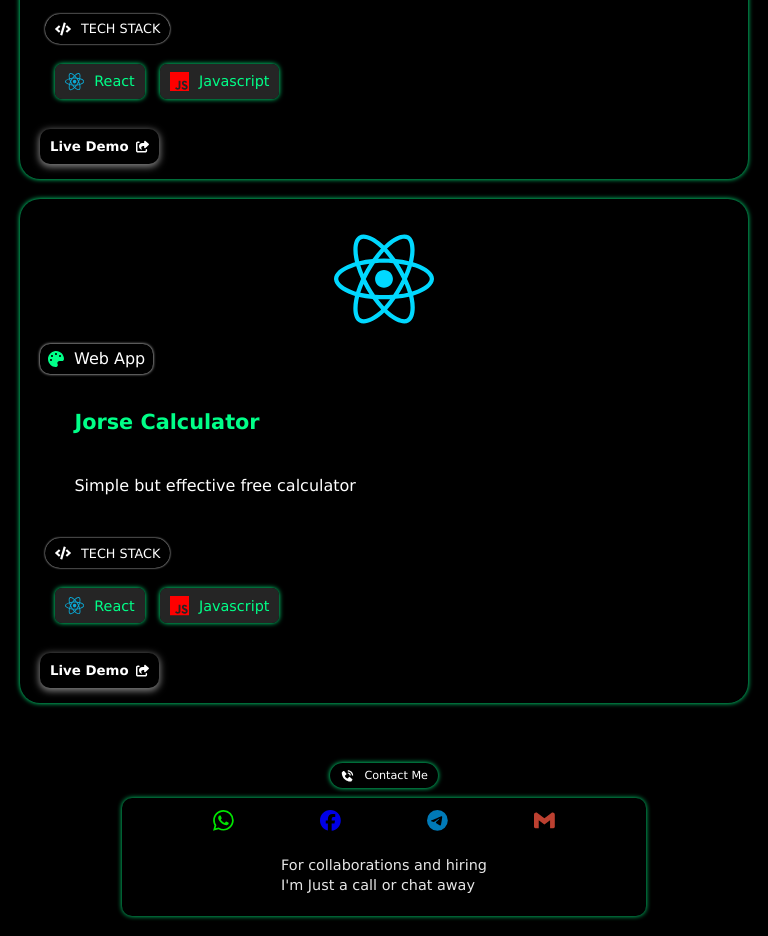
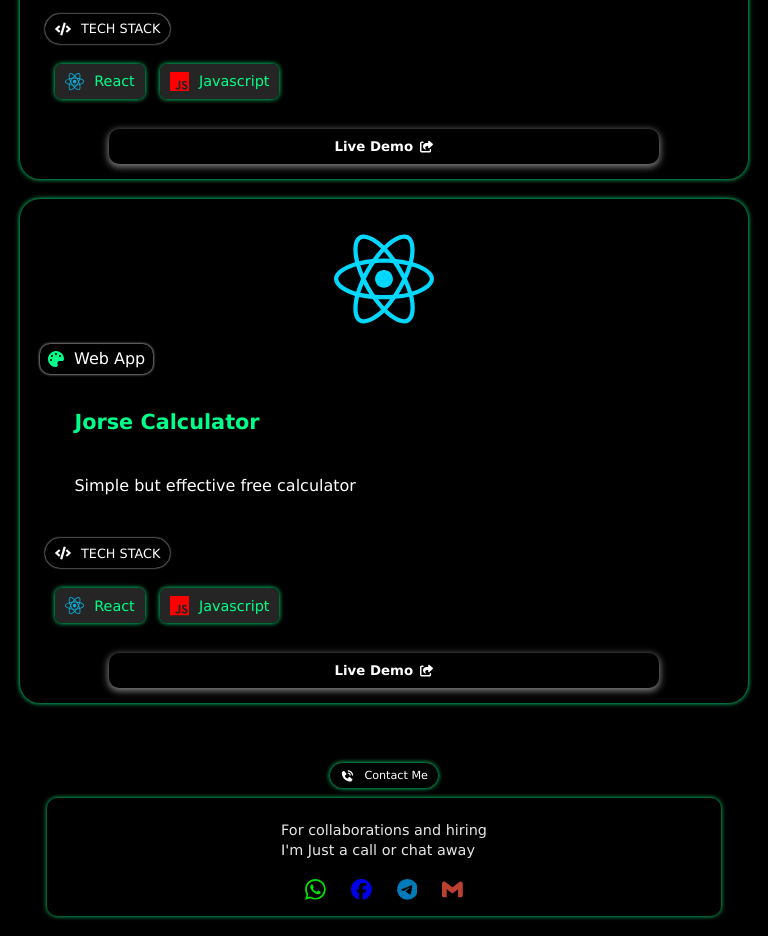
Before and after one commit to Jephthah-spec/Jorsedev, a React (Vite) app: page / in a window 768 px wide. Shown: the part 1420-2356 px from the top of the page. Built offline with nearby package versions, Linux system fonts and the light colour scheme.

Commit message:
Improved the Ui

```diff
--- a/src/App.css
+++ b/src/App.css
@@ -313,7 +313,7 @@ body{
     }
 }
 .Footer{
-    width: 70%;
+    width: 90%;
     height: fit-content;
     display: flex;
     flex-direction: column;
@@ -334,8 +334,9 @@ body{
     display: flex;
     height: fit-content;
     flex-direction: row;
-    justify-content: space-evenly;
+    justify-content: center;
     align-items: center;
+    gap: 25px;
     padding: 5px;
 }
 .ContactTxt{
@@ -454,6 +455,7 @@ body{
     flex-direction: row;
     gap: 7px;
     align-items: center;
+    justify-content: center;
     border: none;
     padding: 10px ;
     border-radius: 10px;
@@ -464,6 +466,19 @@ body{
     transition: background-color 0.3s linear;
     box-shadow: 0 2px 7px 1px grey;
 }
+@media (max-width: 500px) {
+    .DemoBtn{
+        width: 100%;
+    }
+}
+@media (min-width: 510px) and (max-width: 900px){
+    .DemoBtn{
+        width: 80%;
+        display: flex;
+        align-self: center;
+        justify-self: center;
+    }
+}
 .DemoBtn:active{
     transform: scale(0.9);
     transition: transform 0.4s linear;
--- a/src/Jorse.jsx
+++ b/src/Jorse.jsx
@@ -88,6 +88,10 @@ export function Footer (){
                 </div>
             <div className="Footer">
 
+            <div className="ContactTxt">
+                    <p style={{fontSize: "0.9em"}}>For collaborations and hiring <br /> I'm Just a call or chat away</p>
+                </div>
+
                 <div className="ContactIcn">
                     <a
                         href="https://wa.me/+2349038323262"
@@ -125,9 +129,7 @@ export function Footer (){
                      </a>
                 </div>
 
-                <div className="ContactTxt">
-                    <p style={{fontSize: "0.9em"}}>For collaborations and hiring <br /> I'm Just a call or chat away</p>
-                </div>
+
             </div>
         </>
     )
@@ -150,7 +152,7 @@ export function Projects(){
                         height={170}
                         href={""}
                         name={"View"}
-                        info={"A free, interesting, entertaining movie app focused on giving free movies to users to keep those who can't afford to buy movies."}
+                        info={"A free, interesting, entertaining movie app focused on giving free movies to users who can't afford to buy movies."}
                         warning={
                             <p style={{color: "red", boxShadow: '0 0 5px white', display: "flex", width: "fit-content", padding: "5px", borderRadius: "9px", fontSize: "0.7em", alignItems: "center", gap: "8px"}}>
                                 <FaTools color="red" className="Icons"/> Still Building
```
